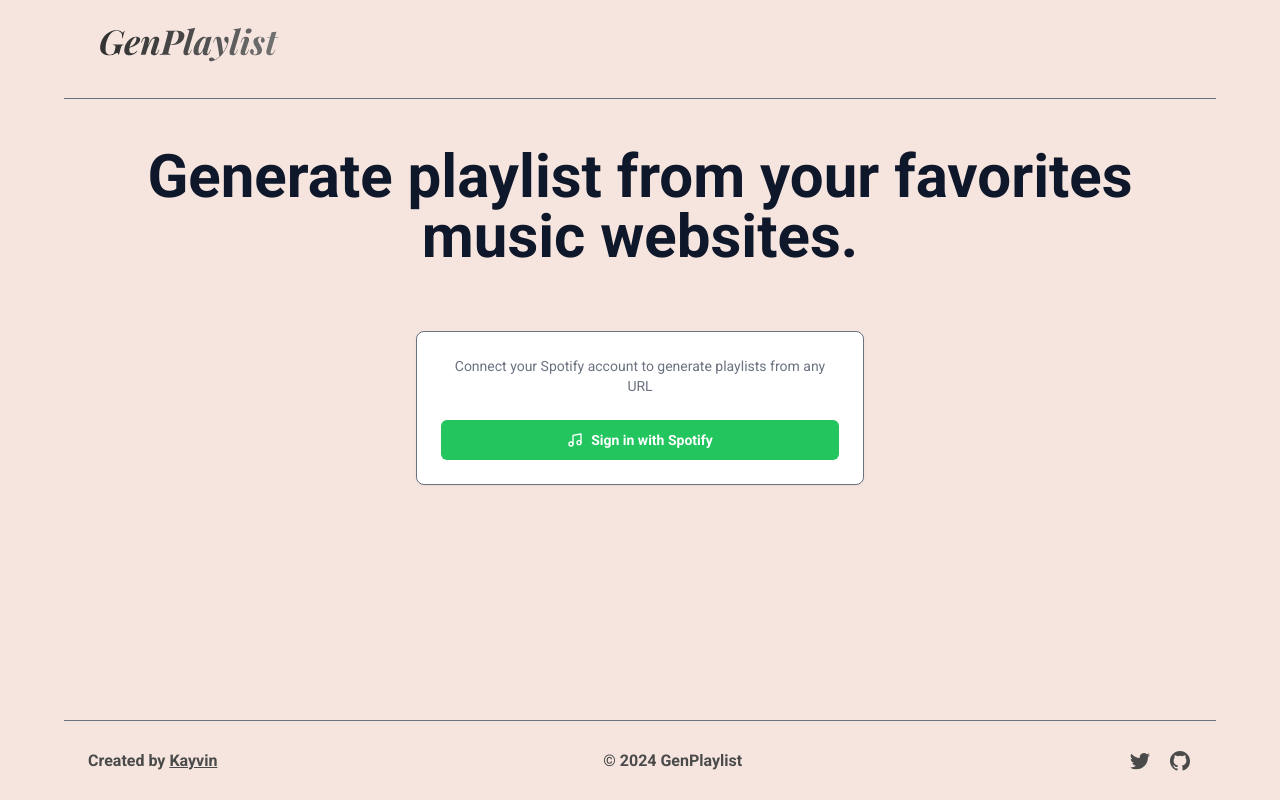
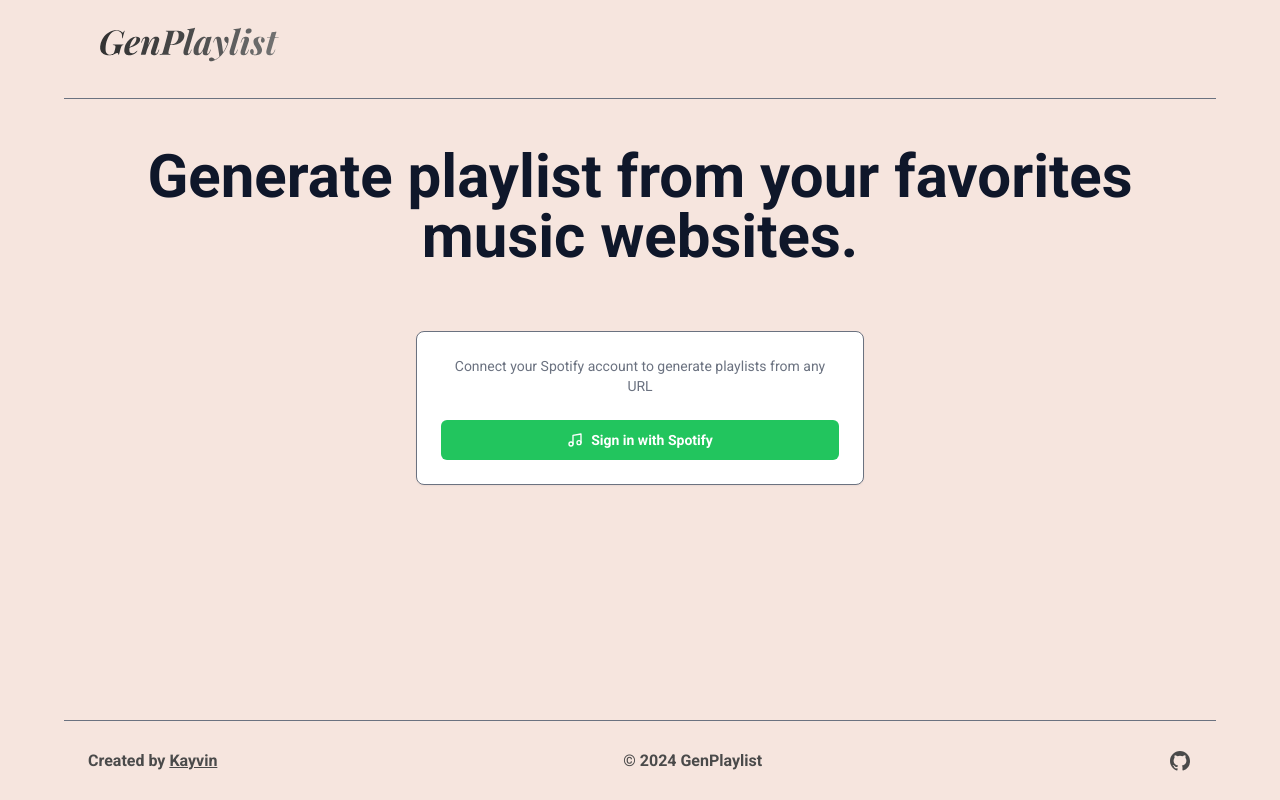
Before and after one commit to Kayvin59/genplaylist, a Next.js app: page / in a window 1280 px wide. Built offline with nearby package versions, Linux system fonts and the light colour scheme.

Commit message:
fix: types + styles adjustments

```diff
--- a/app/actions/generate.ts
+++ b/app/actions/generate.ts
@@ -1,5 +1,6 @@
 'use server'
 
+import { ScrapedData } from '@/types';
 import * as cheerio from 'cheerio';
 import { z } from 'zod';
 
@@ -7,10 +8,7 @@
   url: z.string().url().startsWith('https://www.reddit.com/r/hiphopheads')
 })
 
-interface ScrapedData {
-  title: string;
-  links: string[];
-}
+
 
 export async function scrapeUrl(prevState: any, formData: FormData) {
   const validatedFields = urlSchema.safeParse({
--- a/components/Footer.tsx
+++ b/components/Footer.tsx
@@ -6,7 +6,7 @@
 			<span>
 				Created by{" "}
 				<Link
-					href="https://twitter.com/0xYvanik"
+					href="https://www.kayvin.fr"
 					className="underline hover:text-foreground"
 				>
 					Kayvin
@@ -14,18 +14,6 @@
 			</span>
 			<span>© {new Date().getFullYear()} GenPlaylist</span>
 			<span className="flex space-x-4">
-				<Link
-					href="https://twitter.com/0xYvanik"
-					aria-label="Kayvin on Twitter"
-					className="hover:text-foreground"
-				>
-					<svg
-						aria-hidden="true"
-						className="h-6 w-6 fill-secondary-foreground hover:fill-foreground"
-					>
-						<path d="M8.29 20.251c7.547 0 11.675-6.253 11.675-11.675 0-.178 0-.355-.012-.53A8.348 8.348 0 0 0 22 5.92a8.19 8.19 0 0 1-2.357.646 4.118 4.118 0 0 0 1.804-2.27 8.224 8.224 0 0 1-2.605.996 4.107 4.107 0 0 0-6.993 3.743 11.65 11.65 0 0 1-8.457-4.287 4.106 4.106 0 0 0 1.27 5.477A4.073 4.073 0 0 1 2.8 9.713v.052a4.105 4.105 0 0 0 3.292 4.022 4.093 4.093 0 0 1-1.853.07 4.108 4.108 0 0 0 3.834 2.85A8.233 8.233 0 0 1 2 18.407a11.615 11.615 0 0 0 6.29 1.84" />
-					</svg>
-				</Link>
 				<Link
 					href="https://github.com/Kayvin59/gen-playlist"
 					aria-label="Kayvin on GitHub"
--- a/components/Welcome.tsx
+++ b/components/Welcome.tsx
@@ -3,20 +3,9 @@
 import { signOut } from "@/app/actions/auth"
 import { Button } from "@/components/ui/button"
 import { Card, CardContent, CardHeader, CardTitle } from "@/components/ui/card"
-import type { User } from "@supabase/supabase-js"
+import { WelcomeProps } from "@/types"
 import { UserIcon } from "lucide-react"
 
-interface SpotifyUserData {
-  display_name?: string
-  avatar_url?: string
-  followers?: { total: number }
-  country?: string
-}
-
-interface WelcomeProps {
-  user: User
-  spotifyData: SpotifyUserData
-}
 
 export default function Welcome({ user, spotifyData }: WelcomeProps) {
   const displayName = spotifyData?.display_name || user.email?.split("@")[0] || "User"
--- a/components/data-table.tsx
+++ b/components/data-table.tsx
@@ -8,22 +8,10 @@
 import { Input } from "@/components/ui/input"
 import { Label } from "@/components/ui/label"
 import { Table, TableBody, TableCell, TableHead, TableHeader, TableRow } from "@/components/ui/table"
+import { ScrapedDataTableProps, Track } from "@/types"
 import { Check, ChevronLeft, ChevronRight, ExternalLink, Loader2, Music, X } from "lucide-react"
 import { useRouter } from "next/navigation"
 import { useEffect, useState } from "react"
-
-interface Track {
-  title: string
-  artist: string
-  selected: boolean
-}
-
-interface ScrapedDataTableProps {
-  data: {
-    title: string
-    links: string[]
-  }
-}
 
 const ITEMS_PER_PAGE = 10
 
--- /dev/null
+++ b/types/index.ts
@@ -0,0 +1,62 @@
+import type { User } from "@supabase/supabase-js";
+
+export interface ScrapedData {
+  title: string;
+  links: string[];
+}
+
+// Spotify
+export interface Track {
+  title: string
+  artist: string
+}
+
+export interface CreatePlaylistParams {
+  name: string
+  description: string
+  tracks: Track[]
+}
+
+export interface PlaylistResult {
+  success: boolean
+  error?: string
+  needsAuth?: boolean
+  playlistId?: string
+  playlistUrl?: string
+  tracksAdded?: number
+  totalTracks?: number
+}
+
+
+export interface Track {
+  title: string
+  artist: string
+  selected: boolean
+}
+
+export interface ScrapedDataTableProps {
+  data: {
+    title: string
+    links: string[]
+  }
+}
+
+
+export interface SpotifyUserData {
+  display_name?: string
+  avatar_url?: string
+  followers?: { total: number }
+  country?: string
+}
+
+export interface WelcomeProps {
+  user: User
+  spotifyData: SpotifyUserData
+}
+
+export interface UseAuthReturn {
+  user: User | null
+  spotifyData: SpotifyUserData | null
+  loading: boolean
+  error: string | null
+}
```
Also changed, not shown: app/actions/spotify.ts (+1 -21 lines), lib/hooks/useAuth.ts (+1 -14 lines).
